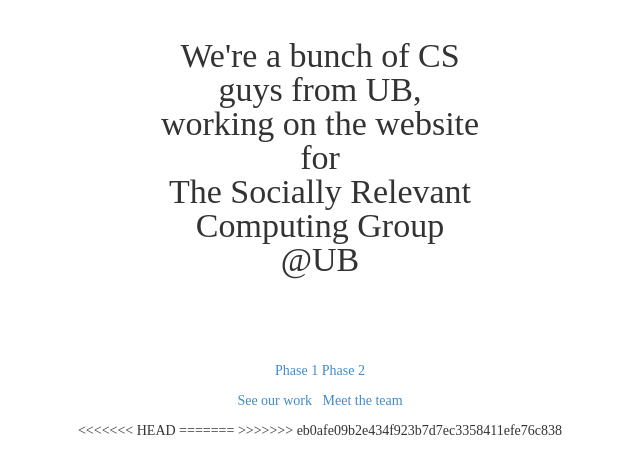
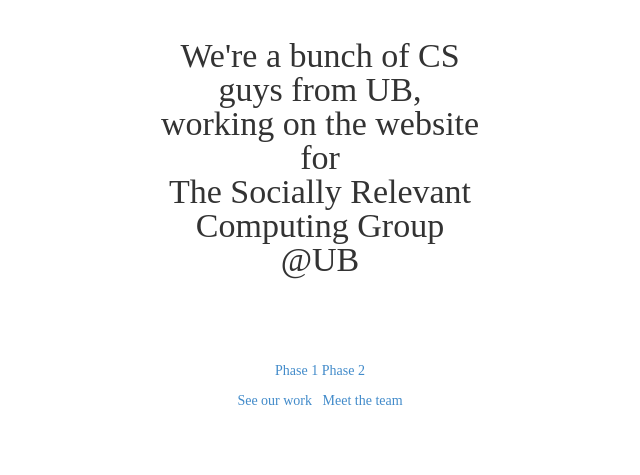
Before and after one commit to ybv/src-team-website, a PHP site: page / in a window 1280 px wide. Shown: the part 101-576 px from the top of the page, without its empty margins (320-960 px from the left). Run offline with PHP 8.4, Linux system fonts and the light colour scheme; some libraries are stand-ins or nearby versions.

Commit message:
Fixed issues. Getting deployed.

```diff
--- a/index.php
+++ b/index.php
@@ -68,11 +68,6 @@
 
           </div>
           <p "text-center"><a href="p1.html">Phase 1 </a>  <a href="p2.html">Phase 2 </a> <br/><p "text-center"><a href="src.html">See our work </a>  &nbsp <a href="team.html">Meet the team </a></p>
-<<<<<<< HEAD
-  <!-- test comment -->
-=======
-
->>>>>>> eb0afe09b2e434f923b7d7ec3358411efe76c838
       </div>
       <!-- Placed at the end of the document so the pages load faster -->
       <script src="js/jquery.js"></script>
```
